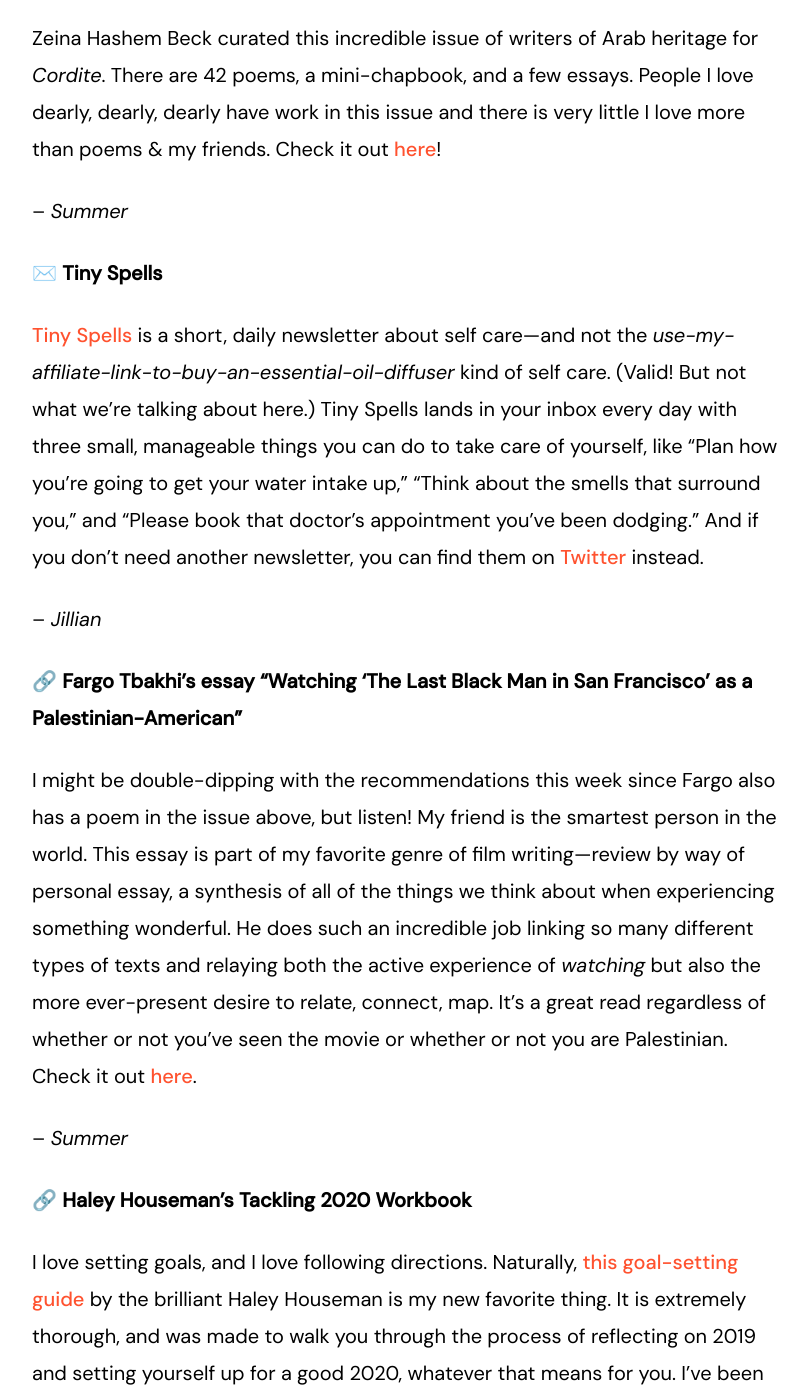
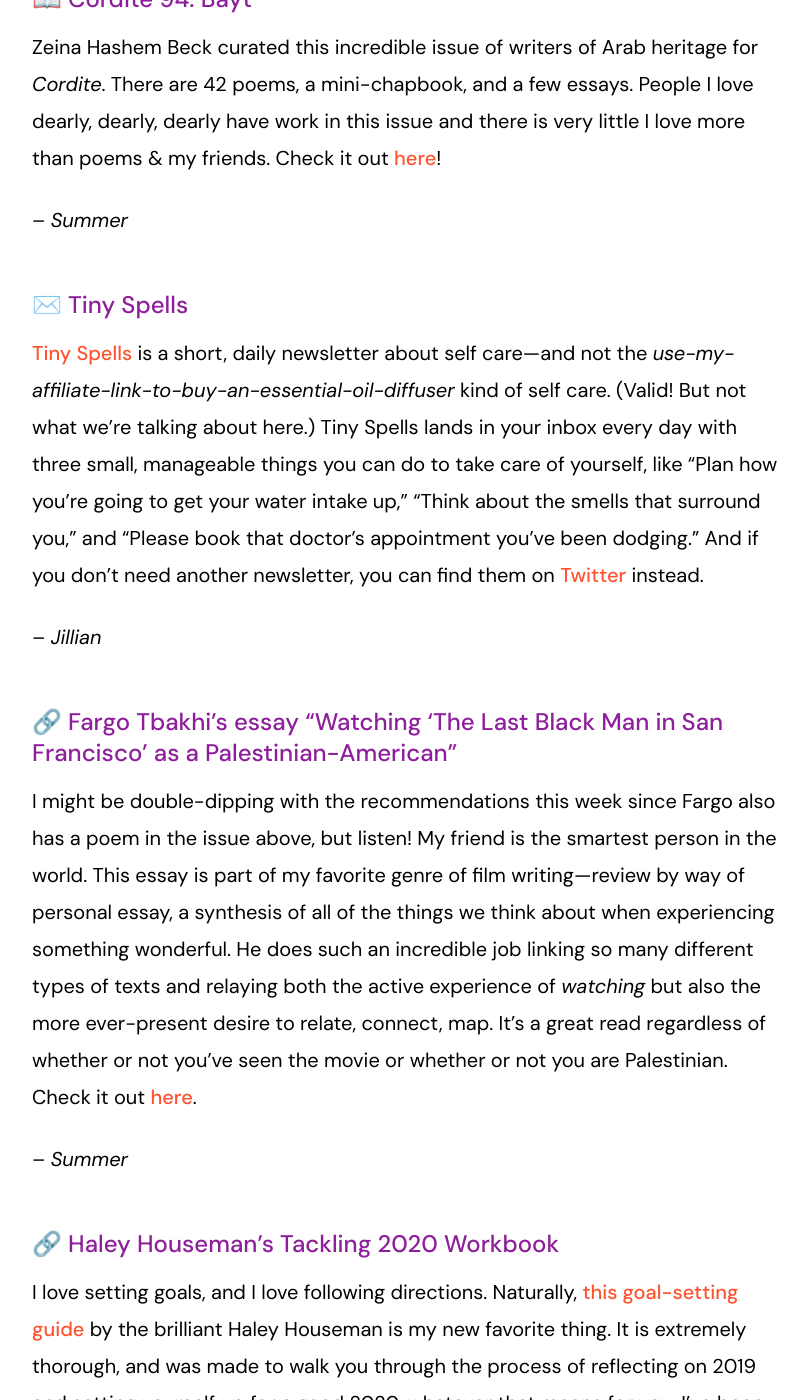
Before and after one commit to jilliangmeehan/letters-to-summer, a Jekyll site: the page built from _posts/2019-12-05-27.markdown, in a window 1280 px wide and 1400 px high, scrolled down 1785 px. Shown: the whole window, without its empty margins (233-1041 px from the left). Built offline with Jekyll 4.4.1, drawn with Linux system fonts in a browser that asks for light colours; some of the changed text lies outside the part shown.

Commit message:
Updated 27

```diff
--- a/_posts/2019-12-05-27.markdown
+++ b/_posts/2019-12-05-27.markdown
@@ -24,25 +24,25 @@
 
 ## We recommend
 
-📖 **Cordite 94: Bayt***
+### 📖 Cordite 94: Bayt
 
 Zeina Hashem Beck curated this incredible issue of writers of Arab heritage for *Cordite*. There are 42 poems, a mini-chapbook, and a few essays. People I love dearly, dearly, dearly have work in this issue and there is very little I love more than poems & my friends. Check it out [here](http://cordite.org.au/)!
 
 – *Summer*
 
-✉️ **Tiny Spells**
+### ✉️ Tiny Spells
 
 [Tiny Spells](https://tinyspells.xyz) is a short, daily newsletter about self care—and not the *use-my-affiliate-link-to-buy-an-essential-oil-diffuser* kind of self care. (Valid! But not what we're talking about here.) Tiny Spells lands in your inbox every day with three small, manageable things you can do to take care of yourself, like "Plan how you're going to get your water intake up," "Think about the smells that surround you," and "Please book that doctor's appointment you've been dodging." And if you don't need another newsletter, you can find them on [Twitter](https://twitter.com/tiny_spells) instead.
 
 – *Jillian*
 
-🔗 **Fargo Tbakhi's essay "Watching ‘The Last Black Man in San Francisco’ as a Palestinian-American"**
+### 🔗 Fargo Tbakhi's essay "Watching ‘The Last Black Man in San Francisco’ as a Palestinian-American"
 
 I might be double-dipping with the recommendations this week since Fargo also has a poem in the issue above, but listen! My friend is the smartest person in the world. This essay is part of my favorite genre of film writing—review by way of personal essay, a synthesis of all of the things we think about when experiencing something wonderful. He does such an incredible job linking so many different types of texts and relaying both the active experience of *watching* but also the more ever-present desire to relate, connect, map. It's a great read regardless of whether or not you've seen the movie or whether or not you are Palestinian. Check it out [here](https://gay.medium.com/watching-the-last-black-man-in-san-francisco-as-a-palestinian-american-b0b67eca5931).
 
 – *Summer*
 
-🔗 **Haley Houseman's Tackling 2020 Workbook**
+### 🔗 Haley Houseman's Tackling 2020 Workbook
 
 I love setting goals, and I love following directions. Naturally, [this goal-setting guide](http://www.hedhouseman.com/store/p1/Tackling_2020_Workbook.html#/) by the brilliant Haley Houseman is my new favorite thing. It is extremely thorough, and was made to walk you through the process of reflecting on 2019 and setting yourself up for a good 2020, whatever that means for you. I've been slowly making my way through it for a few days, and it's tough, but it's eye-opening—in comparing where I was at the beginning of the year to where I am now, I'm starting to see more clearly what's really important to me, and where my energy will be best spent next year. The workbook is currently on sale for $5, go give Haley your money!
 
```
